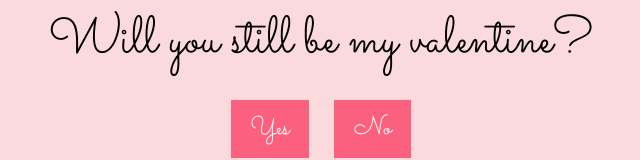
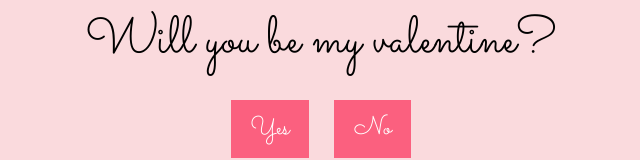
Before and after one commit to Merlin0121/EHE-HE-, a plain HTML site: page index.html in a window 1280 px wide. Shown: the part 471-631 px from the top of the page, without its empty margins (319-959 px from the left). Drawn offline with Linux system fonts and the light colour scheme.

Commit message:
Update index.html

```diff
--- a/index.html
+++ b/index.html
@@ -3,7 +3,7 @@
 <head>
     <meta charset="UTF-8">
     <meta name="viewport" content="width=device-width, initial-scale=1.0">
-    <title>Will You still Be My Valentine?</title>
+    <title>Will You Be My Valentine?</title>
     <link rel="stylesheet" href="https://fonts.googleapis.com/css2?family=Sacramento&display=swap">
     <link rel="stylesheet" href="style.css">
 </head>
@@ -11,7 +11,7 @@
     <div id="container">
         <div id="image-container"></div> <!-- Container for displaying images -->
         <div id="text-container">
-            <div id="question">Will you still be my valentine?</div> <!-- Question -->
+            <div id="question">Will you be my valentine?</div> <!-- Question -->
             <div id="options">
                 <button id="yes-button" onclick="selectOption('yes')">Yes</button> <!-- Yes button -->
                 <button id="no-button" onclick="selectOption('no')">No</button> <!-- No button -->
```
